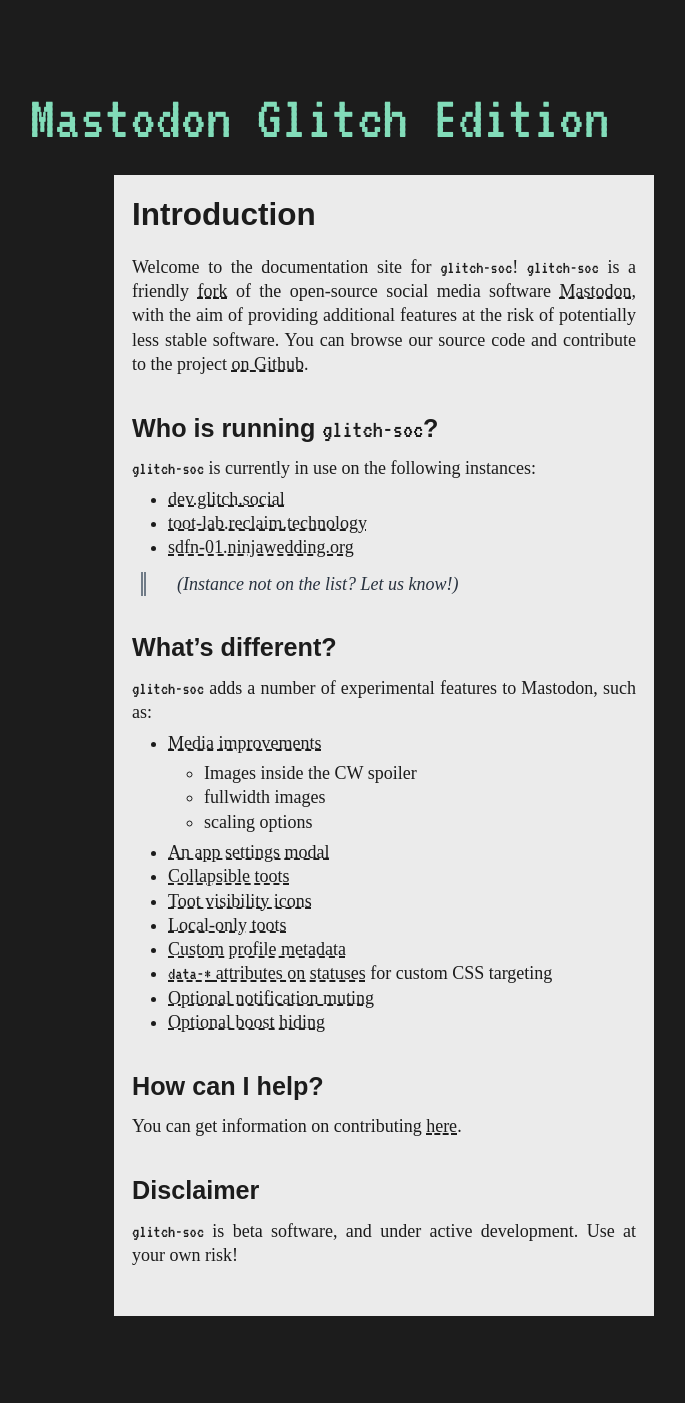
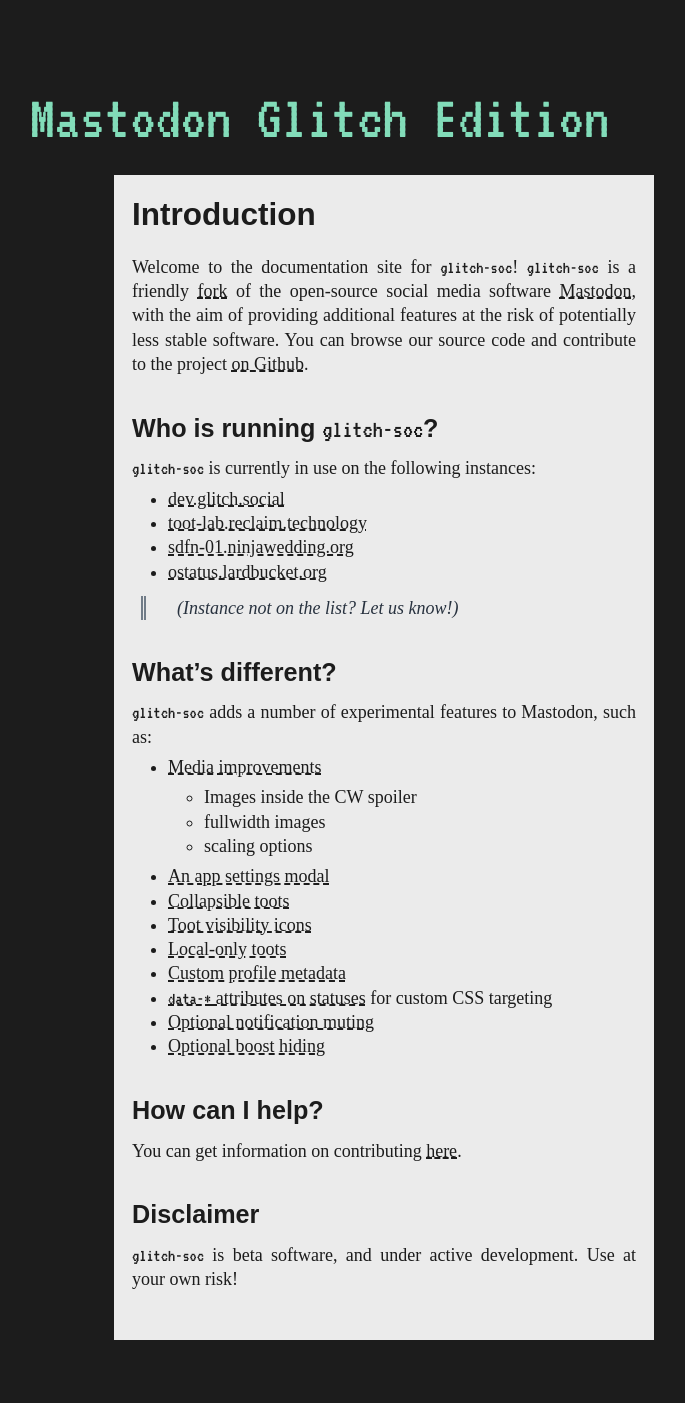
Before and after one commit to glitch-soc/docs, a Jekyll site: the page built from index.md, in a window 1280 px wide. Shown: the whole page, without its empty margins (256-941 px from the left). Built offline with Jekyll 4.4.1, drawn with Linux system fonts in a browser that asks for light colours; some web fonts are replaced; our own code applies the rules of GitHub Pages for plain Markdown files; before the commit the page ends 1379 px from its top, so only the background shows below that.

Commit message:
Add my instance to the list
(This was requested by @beatrix-bitrot a while ago.)

```diff
--- a/index.md
+++ b/index.md
@@ -13,6 +13,7 @@ You can browse our source code and contribute to the project [on Github][glitch-
  - [dev.glitch.social](https://dev.glitch.social/)
  - [toot-lab.reclaim.technology](https://toot-lab.reclaim.technology/)
  - [sdfn-01.ninjawedding.org](https://sdfn-01.ninjawedding.org/)
+ - [ostatus.lardbucket.org](https://ostatus.lardbucket.org/)
 
 >   (Instance not on the list? Let us know!)
 
```
